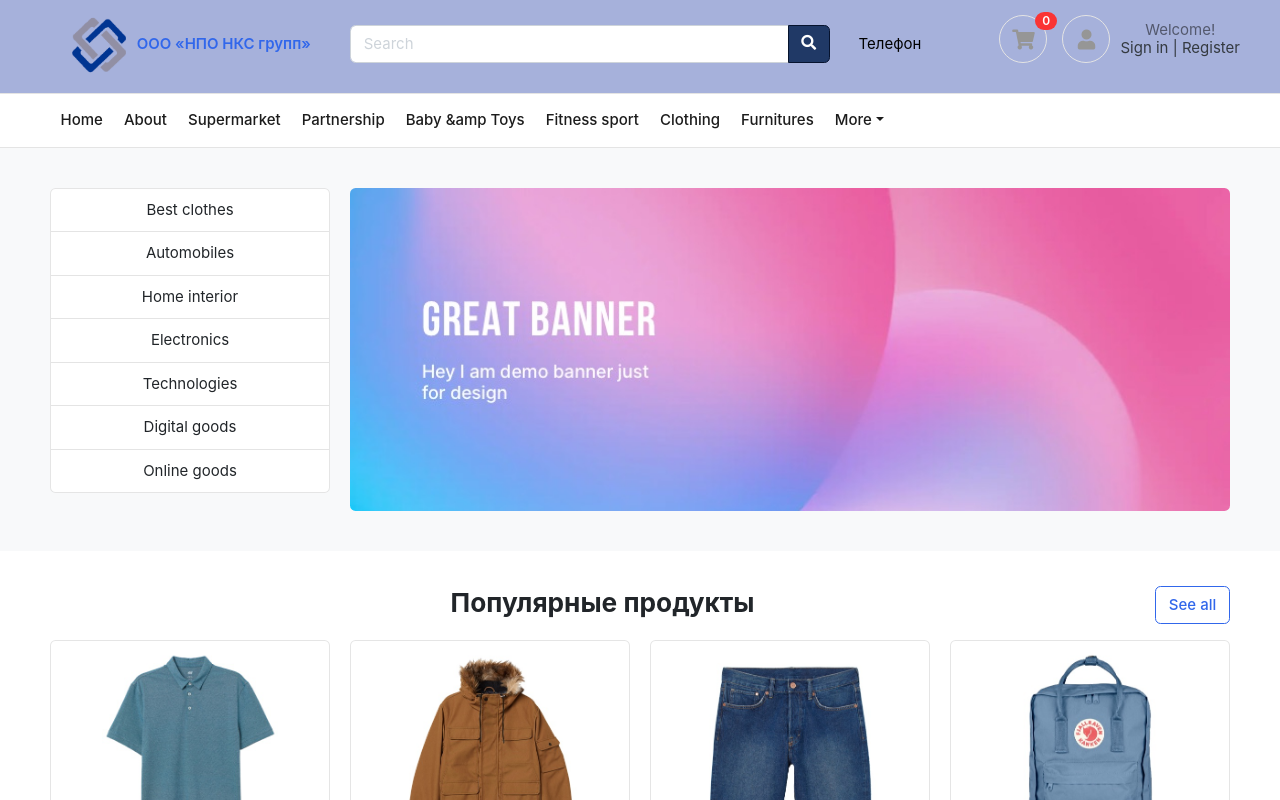
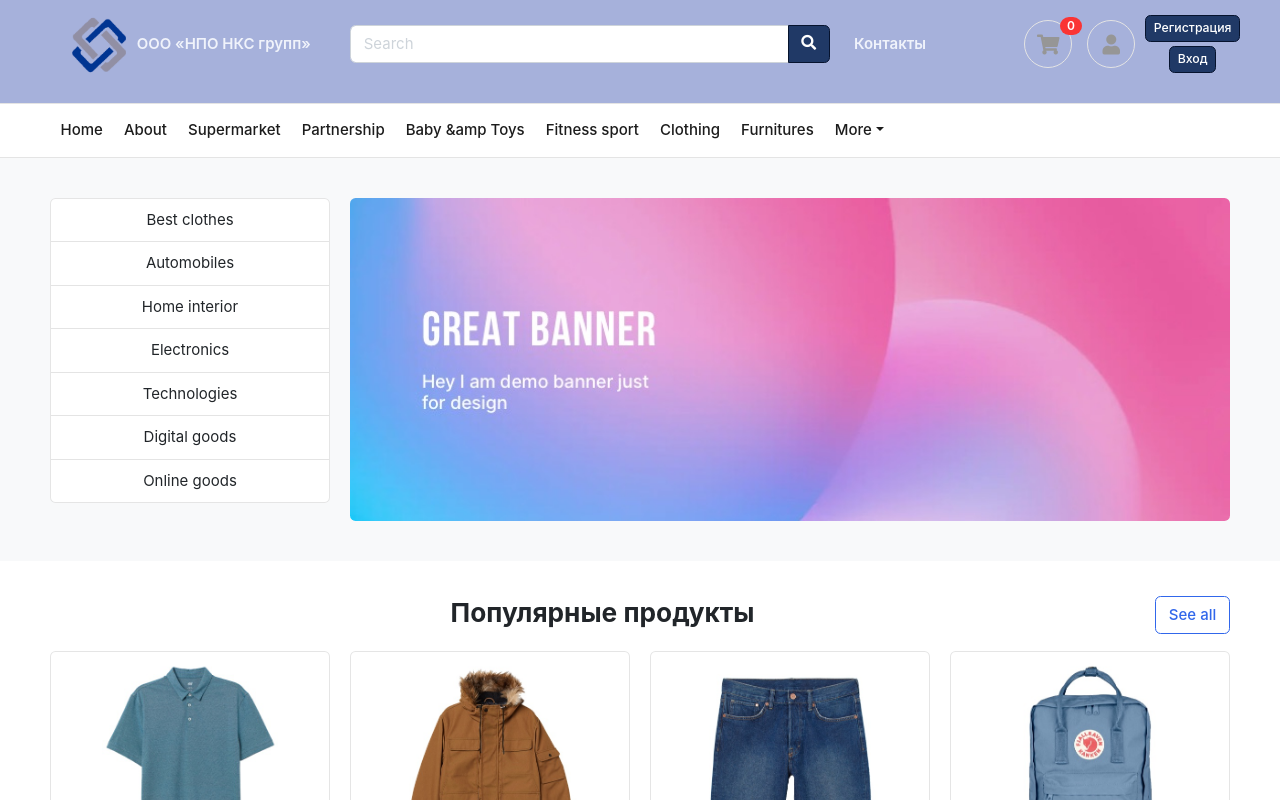
Before and after one commit to jojoprison/react-eshop-template, a React (Create React App) app: page / in a window 1280 px wide. Shown: the top 800 px of the page. Built offline with nearby package versions, Linux system fonts and the light colour scheme.

Commit message:
немного приведен к виду хедер

```diff
--- a/public/assets/css/styles.css
+++ b/public/assets/css/styles.css
@@ -13,10 +13,16 @@
     margin-top: 4%;
 }
 
-.company-title {
+.header-text {
     font-weight: 600;
+    color: #f0f3fb;
     /*font-size: 16px;*/
 }
+.header-text-second {
+    color: #b8c1d1;
+    /*font-size: 16px;*/
+}
+
 
 /* button */
 
--- a/src/components/Header.js
+++ b/src/components/Header.js
@@ -13,7 +13,7 @@ const Header = () => {
                             <a href="/">
                                 <img src='assets/images/logos/logo.png' width="60" height="60"
                                      className="logo" alt=""/>
-                                <span className="company-title pl-2">ООО «НПО НКС групп»</span>
+                                <span className="header-text pl-2 text">ООО «НПО НКС групп»</span>
                             </a>
                         </div>
 
@@ -33,7 +33,7 @@ const Header = () => {
                         </div>
 
                         <div className="col-lg-1 col-md order-md-1 p-lg-0">
-                            <a className="nav-link contact" href="#">Телефон</a>
+                            <a className="header-text" href="#">Контакты</a>
                         </div>
 
                         <div id="widgets_header"
@@ -47,11 +47,16 @@ const Header = () => {
                                 <div className="widget-header icontext">
                                     <a href="#" className="icon icon-sm rounded-circle border">
                                         <i className="fa fa-user"></i></a>
-                                    <div className="text mobile-hide">
-                                        <span className="text-black-50">Welcome!</span>
+                                    <div className="text mobile-hide ">
                                         <div>
-                                            <a href="#">Sign in</a> |
-                                            <a href="#"> Register</a>
+                                            <button className="btn btn-sm nks-btn mb-1" type="submit">
+                                                Регистрация
+                                            </button>
+                                        </div>
+                                        <div>
+                                            <button className="btn btn-sm nks-btn" type="submit">
+                                                Вход
+                                            </button>
                                         </div>
                                     </div>
                                 </div>
```
